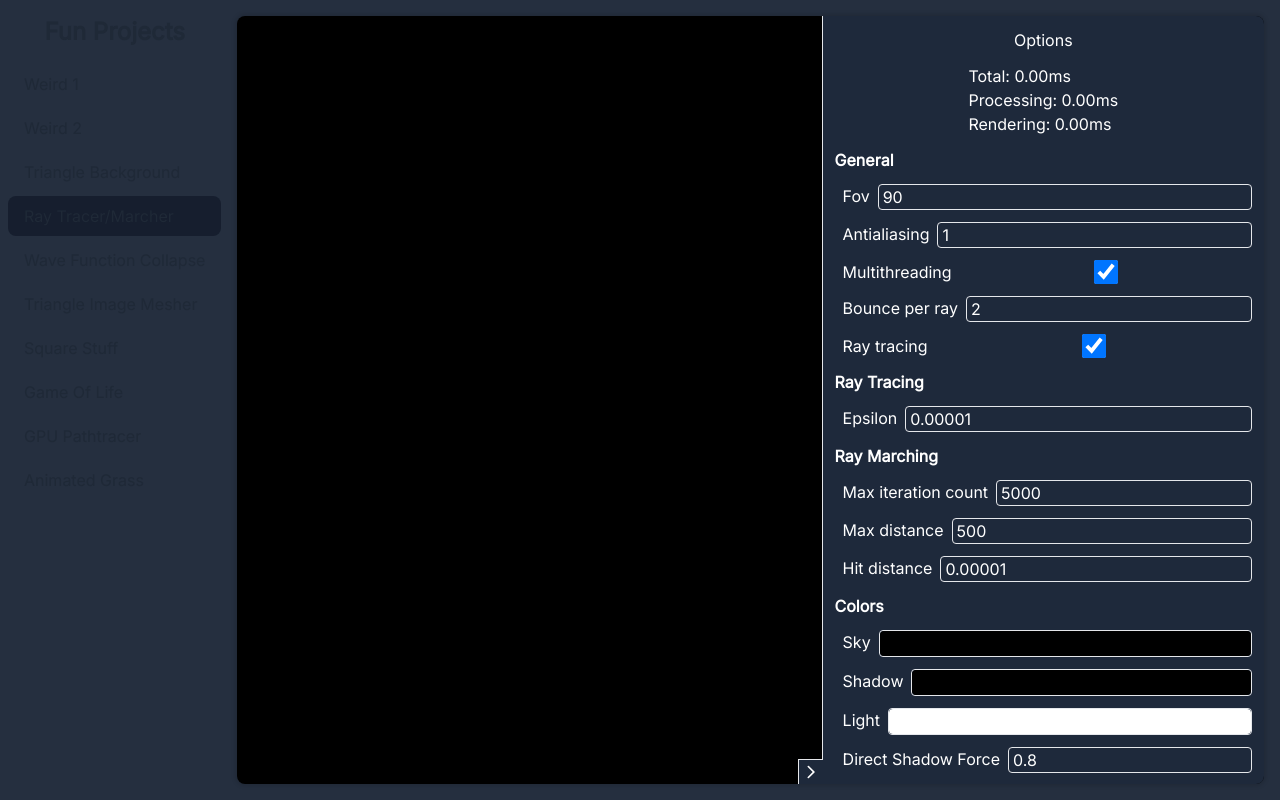
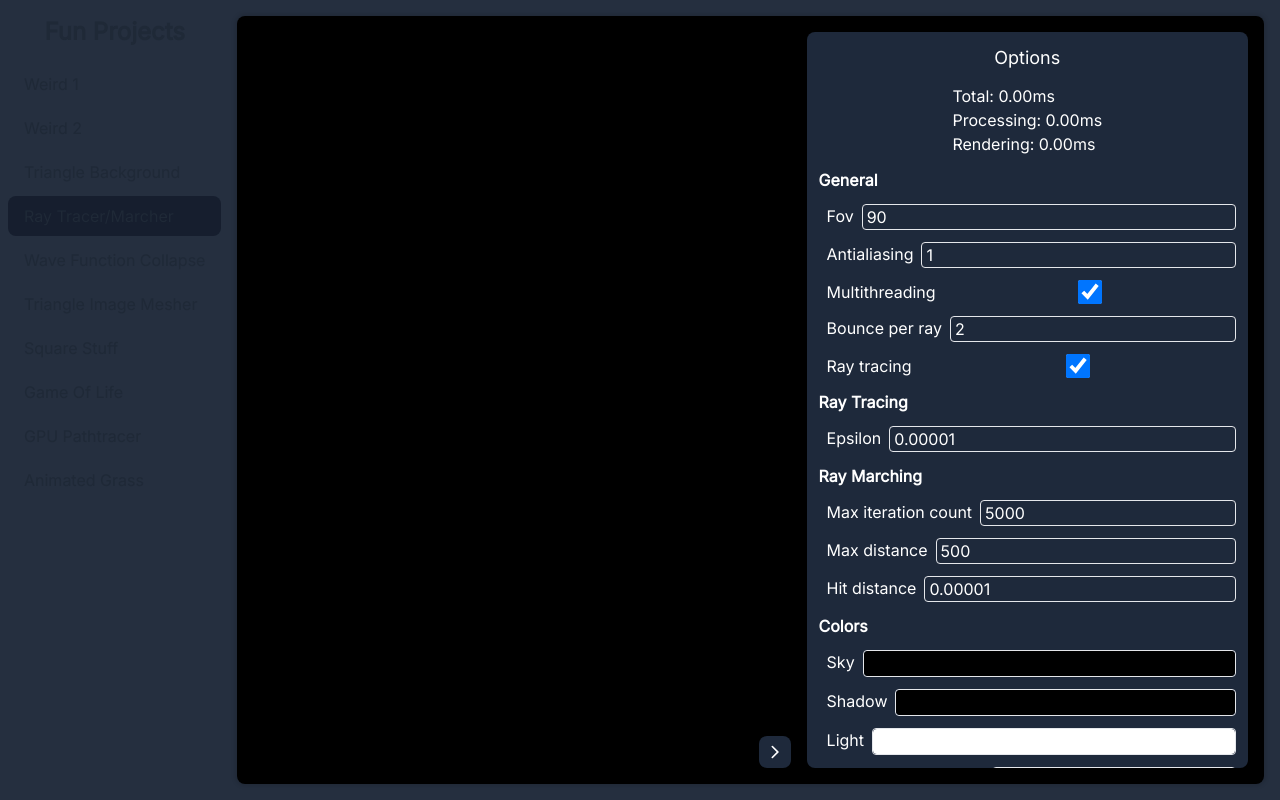
Before and after one commit to simcolin/personal-site, a SvelteKit app: page /fun/projects/ray-tracer in a window 1280 px wide. Built offline with nearby package versions, Linux system fonts and the light colour scheme.

Commit message:
improve ray tracer options design

```diff
--- a/src/routes/fun/+layout.svelte
+++ b/src/routes/fun/+layout.svelte
@@ -8,7 +8,7 @@
         name: string,
         path: string,
         description: string,
-    }
+    };
 
     let projects: Project[] = [
         { name: "Weird 1", path: "/projects/weird-1", description: "" },
--- a/src/routes/fun/projects/ray-tracer/RayTracerOptions.svelte
+++ b/src/routes/fun/projects/ray-tracer/RayTracerOptions.svelte
@@ -86,16 +86,24 @@
     }
 </script>
 
-<div class="absolute top-0 right-0 h-full bg-slate-800 border-l text-white" class:translate-x-0={!opened} class:translate-x-full={opened}>
-    <button class="absolute bottom-0 right-full border-l border-t p-1 bg-slate-800" on:click={() => opened = !opened}>
+<div class="absolute top-0 right-0 p-4 transition-transform h-full" class:translate-x-0={!opened} class:translate-x-full={opened}>
+    <div class="h-full bg-slate-800 text-white rounded-lg tooz-shadow">
+        <!-- EXTAND BUTTON -->
+        <button
+            class="absolute bottom-4 p-2 bg-slate-800 rounded-lg transition-all tooz-shadow"
+            on:click={() => opened = !opened}
+            class:right-[calc(100%+1rem)]={opened}
+            class:right-full={!opened}
+        >
             {#if opened}
                 <svg xmlns="http://www.w3.org/2000/svg" width="1em" height="1em" viewBox="0 0 24 24"><path fill="currentColor" d="M15.125 21.1L6.7 12.7q-.15-.15-.213-.325T6.425 12q0-.2.062-.375T6.7 11.3l8.425-8.425q.35-.35.875-.35t.9.375q.375.375.375.875t-.375.875L9.55 12l7.35 7.35q.35.35.35.863t-.375.887q-.375.375-.875.375t-.875-.375Z"></path></svg>
             {:else}
                 <svg xmlns="http://www.w3.org/2000/svg" class="-scale-100" width="1em" height="1em" viewBox="0 0 24 24"><path fill="currentColor" d="M15.125 21.1L6.7 12.7q-.15-.15-.213-.325T6.425 12q0-.2.062-.375T6.7 11.3l8.425-8.425q.35-.35.875-.35t.9.375q.375.375.375.875t-.375.875L9.55 12l7.35 7.35q.35.35.35.863t-.375.887q-.375.375-.875.375t-.875-.375Z"></path></svg>
             {/if}
         </button>
+        <!-- OPTIONS CONTENT -->
         <div class="w-full h-full flex flex-col items-center p-3 max-h-full overflow-x-hidden overflow-y-auto gap-3 whitespace-nowrap">
-        <h3>Options</h3>
+            <h3 class="text-lg">Options</h3>
             <div>
                 Total: {stats.total.toFixed(2)}ms<br>
                 Processing: {stats.processing.toFixed(2)}ms<br>
@@ -178,6 +186,7 @@
             <button class="px-2 py-2 border rounded bg-transparent outline-none" on:click={setRandomSeed}>Random Seed</button>
         </div>
     </div>
+</div>
 
 <style lang="postcss">
     input[type="color"] {
--- a/src/routes/fun/projects/weird-1/+page.svelte
+++ b/src/routes/fun/projects/weird-1/+page.svelte
@@ -32,7 +32,7 @@
             line.direction.x = 0;
             line.direction.y = -1;
             line.spinning = false;
-            line.lengthBeforeSpin = canvas.height * 0.25 + u.random(0, canvas.height * 0.75);
+            line.lengthBeforeSpin = canvas.height * 0.5 - u.random(-canvas.height * 0.4, canvas.height * 0.4);
             line.reset = false;
         } else {
             if(line.spinning) {
```
Lines whose indentation alone changed are shown as unchanged.
